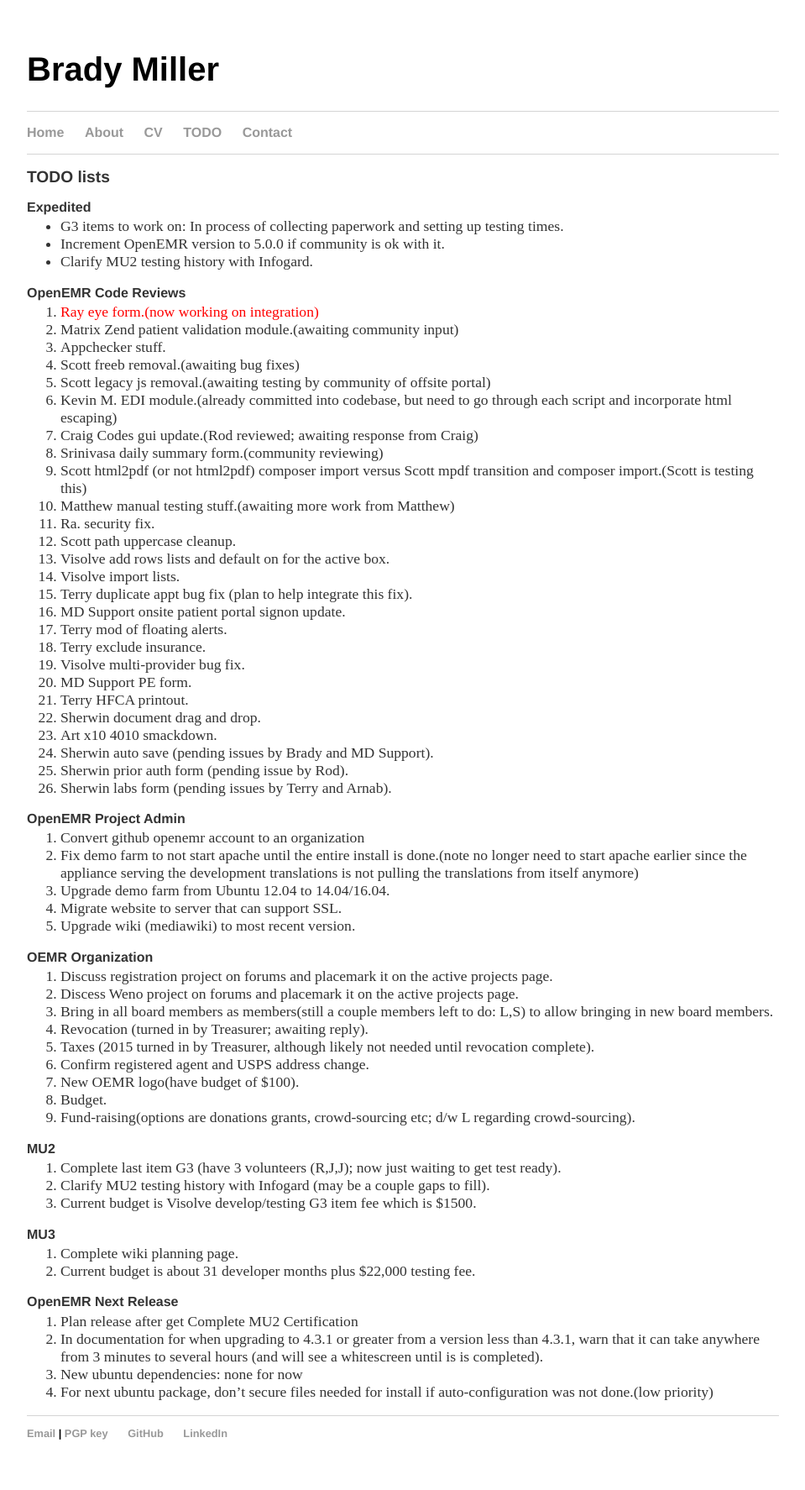
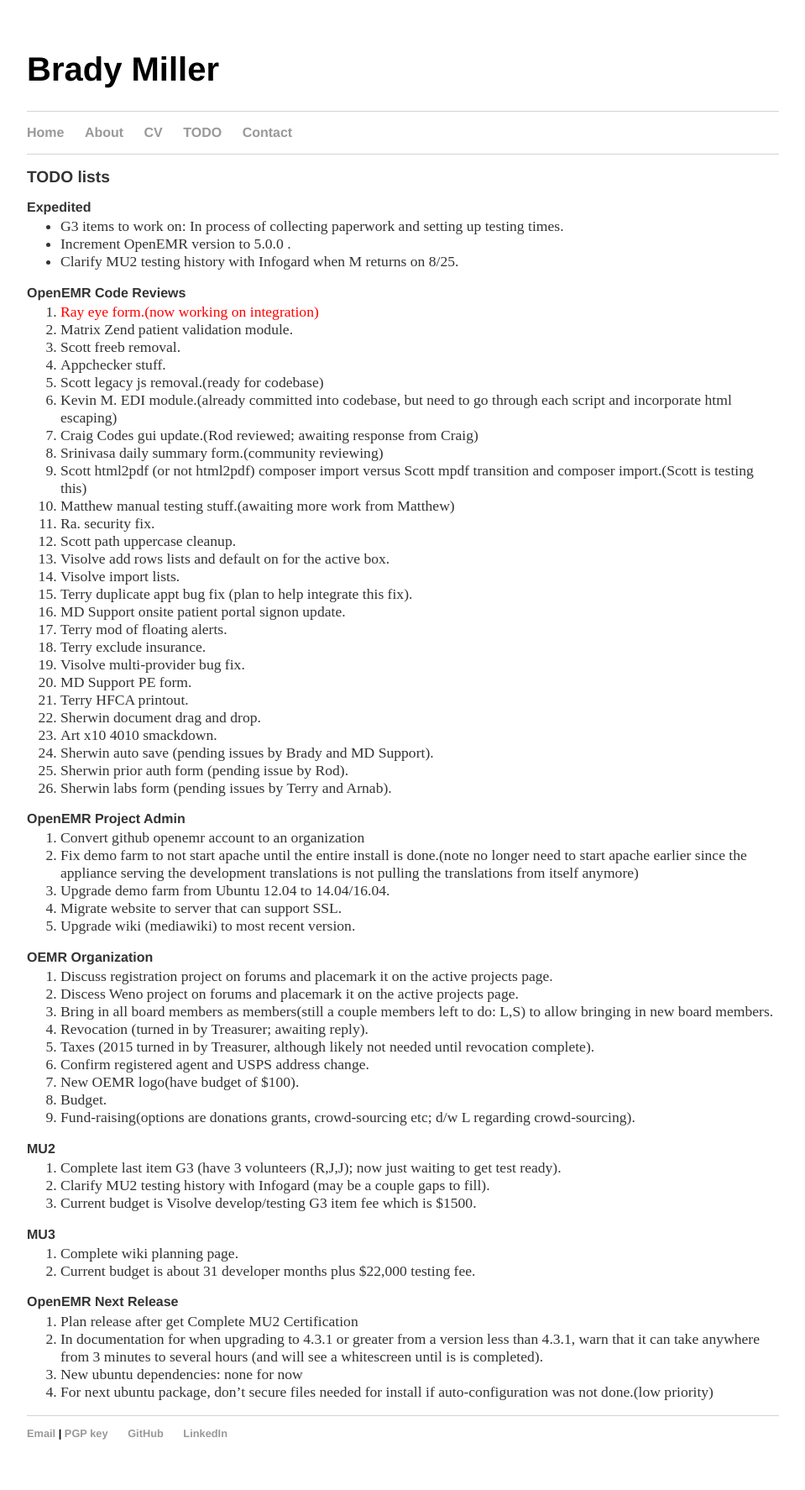
Before and after one commit to bradymiller/bradymiller.github.io, a Jekyll site: the page built from todo/index.md, in a window 1280 px wide. Shown: the whole page at 84% size, without its empty margins (160-1119 px from the left). Built offline with Jekyll 4.4.1, drawn with Linux system fonts in a browser that asks for light colours.

Commit message:
Update todo list

```diff
--- a/todo/index.md
+++ b/todo/index.md
@@ -5,15 +5,15 @@
 
 ### Expedited
 * G3 items to work on: In process of collecting paperwork and setting up testing times.
-* Increment OpenEMR version to 5.0.0 if community is ok with it.
-* Clarify MU2 testing history with Infogard.
+* Increment OpenEMR version to 5.0.0 .
+* Clarify MU2 testing history with Infogard when M returns on 8/25.
 
 ### OpenEMR Code Reviews
 1. <span style="color: red">Ray eye form.(now working on integration)</span>
-1. Matrix Zend patient validation module.(awaiting community input)
+1. Matrix Zend patient validation module.
+1. Scott freeb removal.
 1. Appchecker stuff.
-1. Scott freeb removal.(awaiting bug fixes)
-1. Scott legacy js removal.(awaiting testing by community of offsite portal)
+1. Scott legacy js removal.(ready for codebase)
 1. Kevin M. EDI module.(already committed into codebase, but need to go through each script and incorporate html escaping)
 1. Craig Codes gui update.(Rod reviewed; awaiting response from Craig)
 1. Srinivasa daily summary form.(community reviewing)
```
